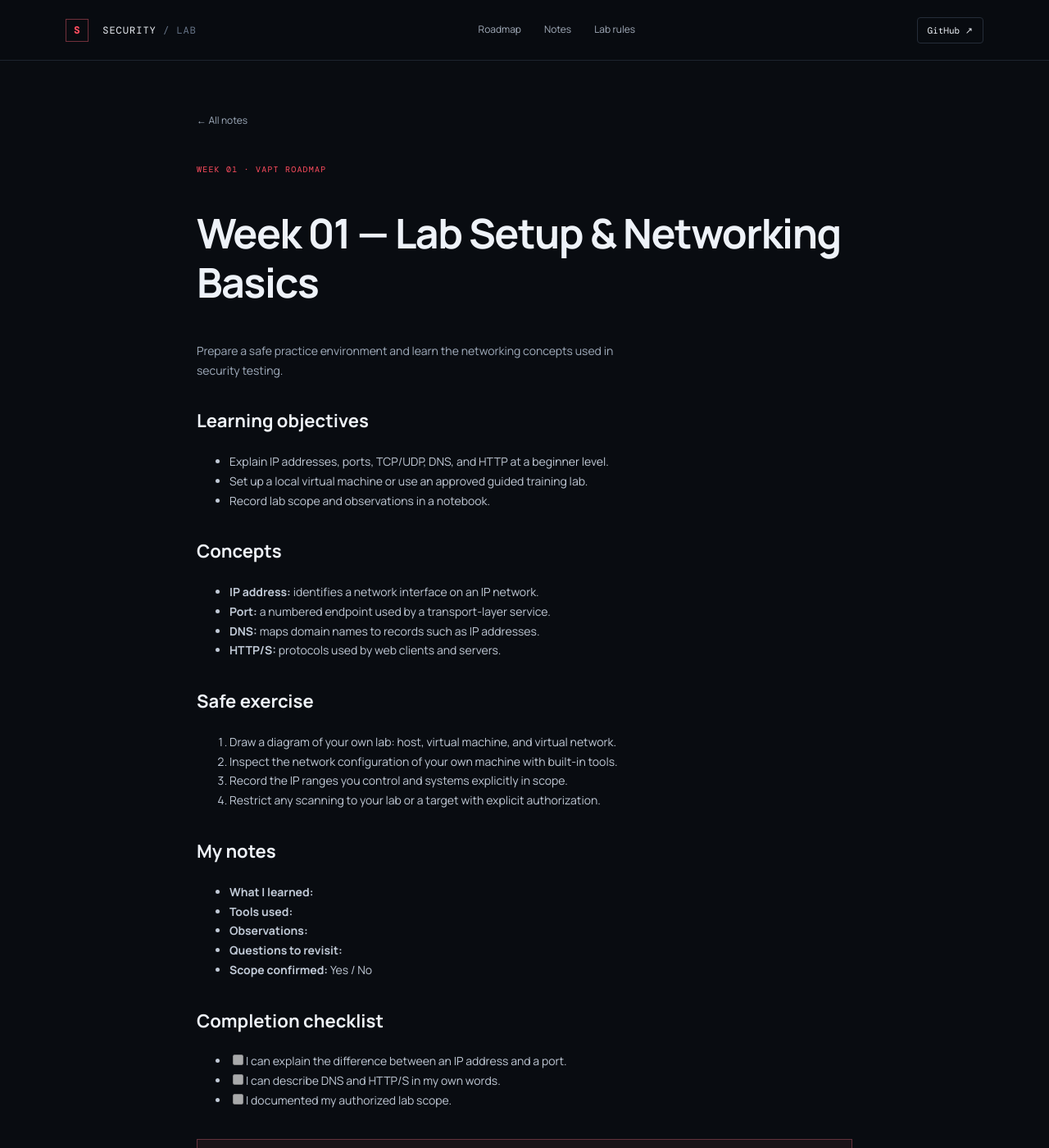
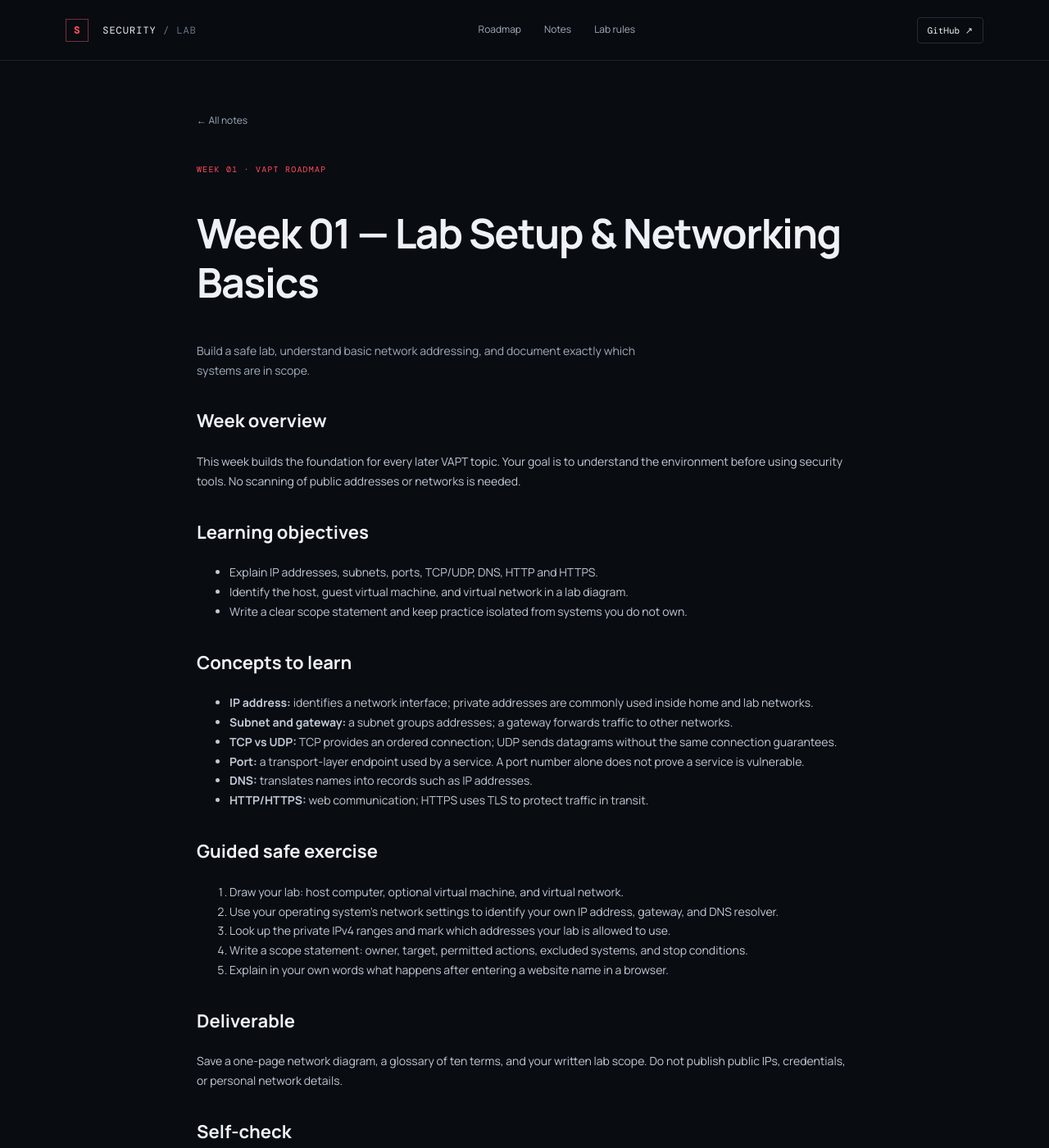
Before and after one commit to Learning-No/Cybersecurity-Learning-Lab, a Jekyll site: the page built from _notes/week-01-lab-setup.md, in a window 1280 px wide and 1400 px high. Shown: the whole window at 82% size. Built offline with Jekyll 4.4.1, drawn with Linux system fonts in a browser that asks for light colours; some of the changed text lies outside the part shown.

Commit message:
Expand VAPT week guide with detailed learning content

```diff
--- a/_notes/week-01-lab-setup.md
+++ b/_notes/week-01-lab-setup.md
@@ -3,34 +3,47 @@ title: "Week 01 — Lab Setup & Networking Basics"
 week: "WEEK 01"
 track: "VAPT ROADMAP"
 level: "Beginner"
-summary: "Prepare a safe practice environment and learn the networking concepts used in security testing."
+summary: "Build a safe lab, understand basic network addressing, and document exactly which systems are in scope."
 date: 2026-10-24
 ---
+
+## Week overview
+This week builds the foundation for every later VAPT topic. Your goal is to understand the environment before using security tools. No scanning of public addresses or networks is needed.
+
 ## Learning objectives
-- Explain IP addresses, ports, TCP/UDP, DNS, and HTTP at a beginner level.
-- Set up a local virtual machine or use an approved guided training lab.
-- Record lab scope and observations in a notebook.
+- Explain IP addresses, subnets, ports, TCP/UDP, DNS, HTTP and HTTPS.
+- Identify the host, guest virtual machine, and virtual network in a lab diagram.
+- Write a clear scope statement and keep practice isolated from systems you do not own.
 
-## Concepts
-- **IP address:** identifies a network interface on an IP network.
-- **Port:** a numbered endpoint used by a transport-layer service.
-- **DNS:** maps domain names to records such as IP addresses.
-- **HTTP/S:** protocols used by web clients and servers.
+## Concepts to learn
+- **IP address:** identifies a network interface; private addresses are commonly used inside home and lab networks.
+- **Subnet and gateway:** a subnet groups addresses; a gateway forwards traffic to other networks.
+- **TCP vs UDP:** TCP provides an ordered connection; UDP sends datagrams without the same connection guarantees.
+- **Port:** a transport-layer endpoint used by a service. A port number alone does not prove a service is vulnerable.
+- **DNS:** translates names into records such as IP addresses.
+- **HTTP/HTTPS:** web communication; HTTPS uses TLS to protect traffic in transit.
 
-## Safe exercise
-1. Draw a diagram of your own lab: host, virtual machine, and virtual network.
-2. Inspect the network configuration of your own machine with built-in tools.
-3. Record the IP ranges you control and systems explicitly in scope.
-4. Restrict any scanning to your lab or a target with explicit authorization.
+## Guided safe exercise
+1. Draw your lab: host computer, optional virtual machine, and virtual network.
+2. Use your operating system's network settings to identify your own IP address, gateway, and DNS resolver.
+3. Look up the private IPv4 ranges and mark which addresses your lab is allowed to use.
+4. Write a scope statement: owner, target, permitted actions, excluded systems, and stop conditions.
+5. Explain in your own words what happens after entering a website name in a browser.
 
-## My notes
-- **What I learned:**
-- **Tools used:**
-- **Observations:**
-- **Questions to revisit:**
-- **Scope confirmed:** Yes / No
+## Deliverable
+Save a one-page network diagram, a glossary of ten terms, and your written lab scope. Do not publish public IPs, credentials, or personal network details.
+
+## Self-check
+- What is the difference between an IP address and a port?
+- Why is DNS not the same thing as HTTP?
+- Why must you confirm authorization before testing a target?
 
 ## Completion checklist
-- [ ] I can explain the difference between an IP address and a port.
-- [ ] I can describe DNS and HTTP/S in my own words.
-- [ ] I documented my authorized lab scope.
+- [ ] I can explain IP, subnet, gateway, DNS, TCP/UDP and ports.
+- [ ] I can describe HTTP vs HTTPS.
+- [ ] I documented an isolated lab and its scope.
+- [ ] I know to stop if a target or permission is unclear.
+
+## Further reading
+- [Cloudflare Learning Center — What is an IP address?](https://www.cloudflare.com/learning/network-layer/what-is-an-ip-address/)
+- [MDN — How the Web works](https://developer.mozilla.org/en-US/docs/Learn/Getting_started_with_the_web/How_the_Web_works)
```
